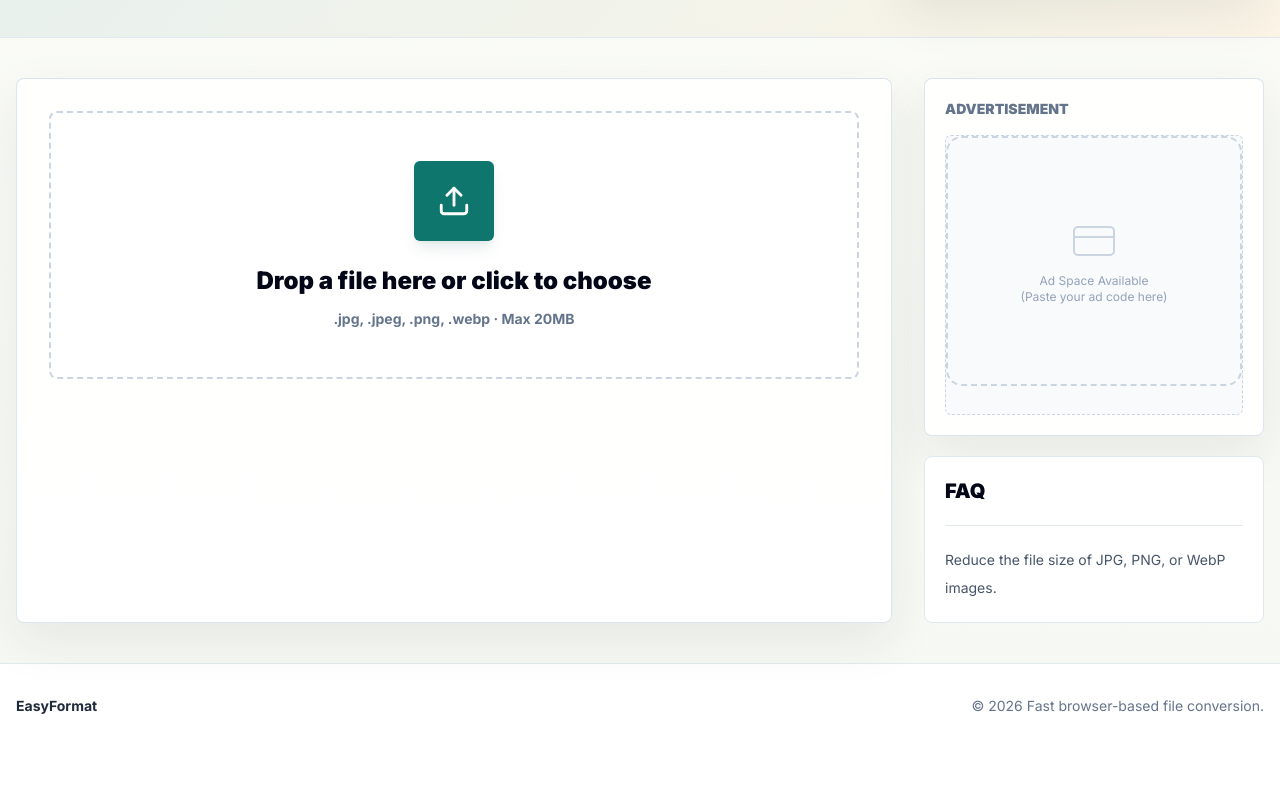
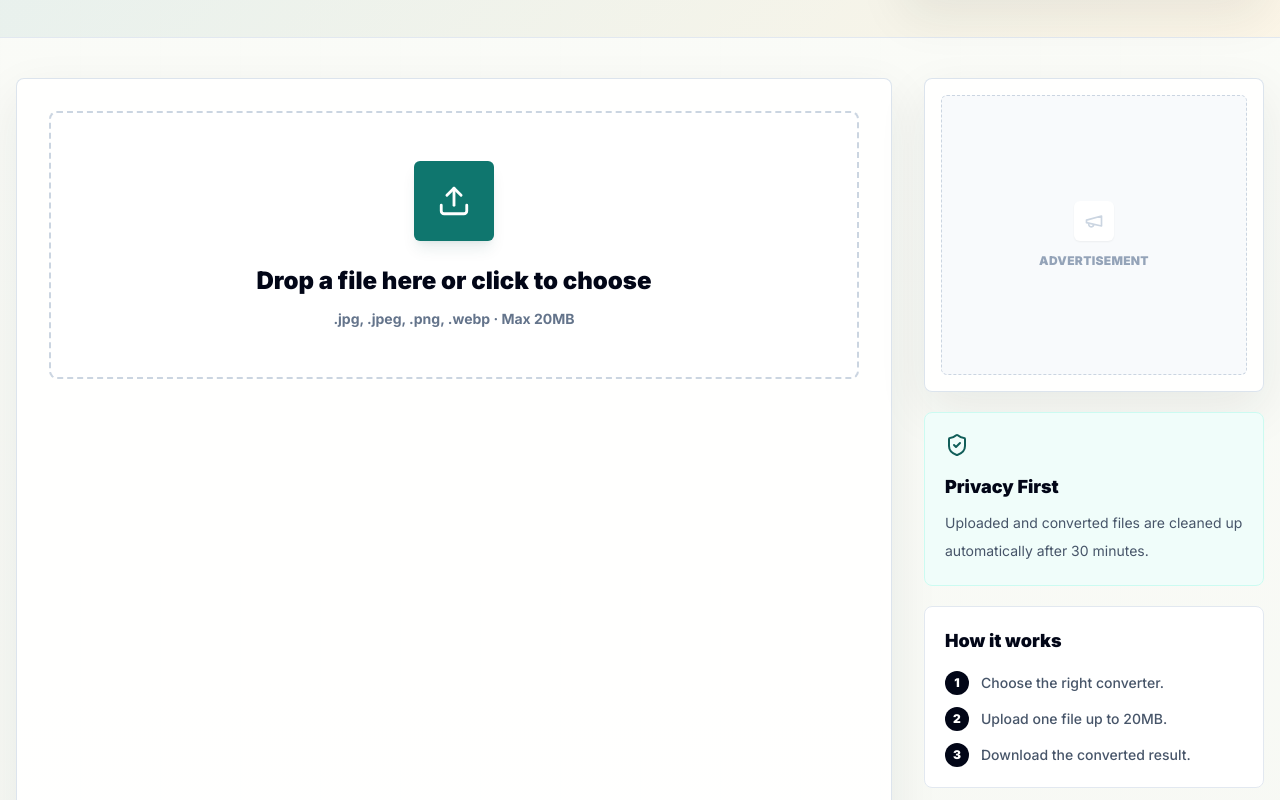
Before and after one commit to yej07243-lang/geshiweb111, a Next.js app in the folder frontend/: page /tools/compress-image in a window 1280 px wide. Shown: the part 340-1140 px from the top of the page. Before the commit the page ends 1088 px from the top, so only its background shows below. Built offline with nearby package versions, Linux system fonts and the light colour scheme.

Commit message:
Improve converter usability and ad slots

```diff
--- a/frontend/src/app/page.tsx
+++ b/frontend/src/app/page.tsx
@@ -3,6 +3,7 @@
 import Link from "next/link";
 import { useContext } from "react";
 import { ArrowRight, FileCheck2, FileText, Image as ImageIcon, ShieldCheck, Sparkles, TimerReset } from "lucide-react";
+import AdSlot from "../components/AdSlot";
 import { LanguageContext } from "../components/LanguageProvider";
 import { dict } from "../lib/i18n";
 import { TOOLS } from "../lib/tools";
@@ -73,6 +74,10 @@ export default function Home() {
         </div>
       </section>
 
+      <div className="mx-auto max-w-7xl px-4 py-6">
+        <AdSlot label={t.advertisement} size="leaderboard" />
+      </div>
+
       <section id="tools" className="mx-auto max-w-7xl px-4 py-16">
         <div className="mb-8 flex flex-col gap-3 sm:flex-row sm:items-end sm:justify-between">
           <div>
--- a/frontend/src/app/tools/[id]/page.tsx
+++ b/frontend/src/app/tools/[id]/page.tsx
@@ -13,6 +13,7 @@ import {
   Image as ImageIcon,
   Loader2,
   RefreshCcw,
+  ShieldCheck,
   Upload,
 } from "lucide-react";
 import AdSlot from "../../../components/AdSlot";
@@ -21,6 +22,7 @@ import { dict } from "../../../lib/i18n";
 import { Tool, TOOLS } from "../../../lib/tools";
 
 type ConvertStatus = "idle" | "uploading" | "processing" | "completed" | "error";
+const MAX_FILE_SIZE = 20 * 1024 * 1024;
 
 export default function ToolPage() {
   const params = useParams();
@@ -49,6 +51,26 @@ export default function ToolPage() {
     setJobId(null);
     setErrorText("");
     if (inputRef.current) inputRef.current.value = "";
+  };
+
+  const selectFile = (nextFile: File) => {
+    if (!tool) return;
+
+    const fileExt = `.${nextFile.name.split(".").pop()?.toLowerCase() || ""}`;
+    if (!tool.from.includes(fileExt)) {
+      setFile(null);
+      setErrorText(t.unsupportedFile);
+      return;
+    }
+
+    if (nextFile.size > MAX_FILE_SIZE) {
+      setFile(null);
+      setErrorText(t.fileTooLarge);
+      return;
+    }
+
+    setErrorText("");
+    setFile(nextFile);
   };
 
   const checkStatus = (id: string) => {
@@ -168,7 +190,7 @@ export default function ToolPage() {
                 onDragOver={(event) => event.preventDefault()}
                 onDrop={(event) => {
                   event.preventDefault();
-                  if (event.dataTransfer.files[0]) setFile(event.dataTransfer.files[0]);
+                  if (event.dataTransfer.files[0]) selectFile(event.dataTransfer.files[0]);
                 }}
               >
                 <input
@@ -178,8 +200,7 @@ export default function ToolPage() {
                   className="hidden"
                   accept={tool.from.join(",")}
                   onChange={(event) => {
-                    setErrorText("");
-                    if (event.target.files?.[0]) setFile(event.target.files[0]);
+                    if (event.target.files?.[0]) selectFile(event.target.files[0]);
                   }}
                 />
                 <label htmlFor="fileInput" className="focus-ring inline-flex cursor-pointer flex-col items-center rounded-md">
@@ -214,6 +235,7 @@ export default function ToolPage() {
                     <button
                       type="button"
                       onClick={handleUpload}
+                      disabled={isWorking}
                       className="focus-ring inline-flex h-11 items-center justify-center rounded-md bg-teal-700 px-5 text-sm font-black text-white transition hover:bg-teal-800"
                     >
                       {t.convertNow}
@@ -272,12 +294,29 @@ export default function ToolPage() {
           )}
         </div>
 
-        <aside className="space-y-5">
-          <div className="surface rounded-lg p-5">
-            <p className="text-sm font-black uppercase text-slate-500">{t.advertisement}</p>
-            <div className="mt-4 min-h-[280px] rounded-md border border-dashed border-slate-300 bg-slate-50">
-              <AdSlot />
-            </div>
+        <aside className="space-y-5 lg:sticky lg:top-20 lg:self-start">
+          <div className="surface rounded-lg p-4">
+            <AdSlot label={t.advertisement} size="sidebar" />
+          </div>
+
+          <div className="rounded-lg border border-teal-100 bg-teal-50 p-5">
+            <ShieldCheck className="mb-4 text-teal-800" size={24} />
+            <h2 className="text-lg font-black text-slate-950">{t.privacyTitle}</h2>
+            <p className="mt-2 text-sm leading-7 text-slate-600">{t.privacyDesc}</p>
+          </div>
+
+          <div className="rounded-lg border border-slate-200 bg-white p-5">
+            <h2 className="text-lg font-black text-slate-950">{t.howItWorks}</h2>
+            <ol className="mt-4 space-y-3 text-sm font-medium leading-6 text-slate-600">
+              {[t.stepChoose, t.stepUpload, t.stepDownload].map((step, index) => (
+                <li key={step} className="flex gap-3">
+                  <span className="flex h-6 w-6 shrink-0 items-center justify-center rounded-full bg-slate-950 text-xs font-black text-white">
+                    {index + 1}
+                  </span>
+                  <span>{step}</span>
+                </li>
+              ))}
+            </ol>
           </div>
 
           <div className="rounded-lg border border-slate-200 bg-white p-5">
@@ -297,6 +336,10 @@ export default function ToolPage() {
           </div>
         </aside>
       </section>
+
+      <div className="mx-auto max-w-7xl px-4 pb-10">
+        <AdSlot label={t.advertisement} size="leaderboard" />
+      </div>
     </div>
   );
 }
--- a/frontend/src/components/AdSlot.tsx
+++ b/frontend/src/components/AdSlot.tsx
@@ -1,17 +1,30 @@
 "use client";
-export default function AdSlot() {
+
+import { Megaphone } from "lucide-react";
+
+type AdSlotProps = {
+  label?: string;
+  size?: "leaderboard" | "sidebar" | "inline";
+};
+
+const sizeClass = {
+  leaderboard: "min-h-[96px]",
+  sidebar: "min-h-[280px]",
+  inline: "min-h-[160px]",
+};
+
+export default function AdSlot({ label = "Advertisement", size = "sidebar" }: AdSlotProps) {
   return (
-    <div className="flex flex-col items-center justify-center w-full h-full min-h-[250px] bg-slate-50 border-2 border-dashed border-slate-300 rounded-2xl p-4">
-      <div className="text-slate-300 mb-2">
-        <svg width="48" height="48" viewBox="0 0 24 24" fill="none" stroke="currentColor" strokeWidth="1" strokeLinecap="round" strokeLinejoin="round">
-          <rect width="20" height="14" x="2" y="5" rx="2" />
-          <line x1="2" x2="22" y1="10" y2="10" />
-        </svg>
+    <div
+      className={`flex w-full items-center justify-center rounded-md border border-dashed border-slate-300 bg-slate-50/90 p-4 text-slate-400 ${sizeClass[size]}`}
+      aria-label={label}
+    >
+      <div className="flex flex-col items-center gap-3 text-center">
+        <span className="flex h-10 w-10 items-center justify-center rounded-md bg-white text-slate-300 shadow-sm">
+          <Megaphone size={20} />
+        </span>
+        <span className="text-xs font-black uppercase tracking-wide">{label}</span>
       </div>
-      <p className="text-slate-400 text-xs text-center">
-        Ad Space Available<br/>
-        (Paste your ad code here)
-      </p>
     </div>
   );
 }
--- a/frontend/src/lib/i18n.ts
+++ b/frontend/src/lib/i18n.ts
@@ -34,6 +34,12 @@ export const dict = {
     invalidTool: "Tool not found",
     fileRequired: "Choose a file first.",
     reset: "Reset",
+    unsupportedFile: "This file type is not supported by the selected tool.",
+    fileTooLarge: "File is larger than 20MB.",
+    howItWorks: "How it works",
+    stepChoose: "Choose the right converter.",
+    stepUpload: "Upload one file up to 20MB.",
+    stepDownload: "Download the converted result.",
   },
   zh: {
     brand: "EasyFormat",
@@ -69,5 +75,11 @@ export const dict = {
     invalidTool: "没有找到该工具",
     fileRequired: "请先选择文件。",
     reset: "重置",
+    unsupportedFile: "当前工具不支持这个文件格式。",
+    fileTooLarge: "文件超过 20MB。",
+    howItWorks: "使用流程",
+    stepChoose: "选择合适的转换工具。",
+    stepUpload: "上传一个不超过 20MB 的文件。",
+    stepDownload: "下载转换后的结果。",
   },
 };
```
